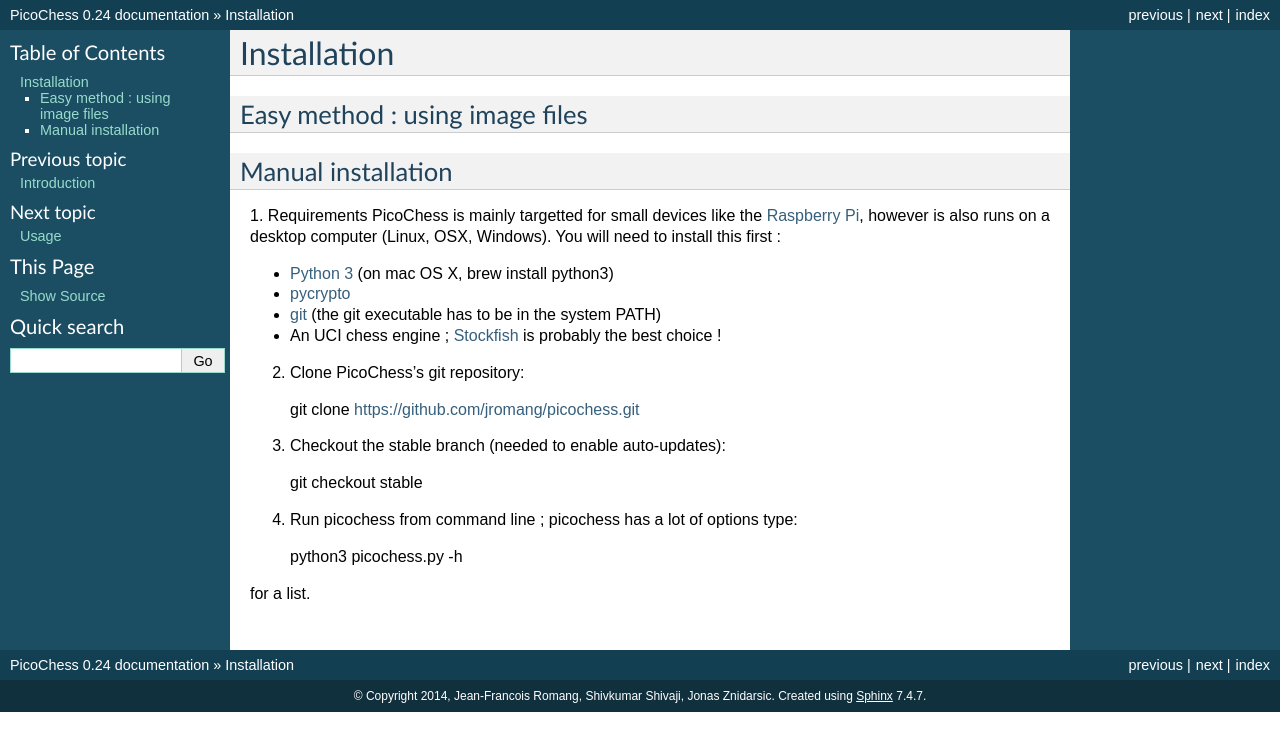
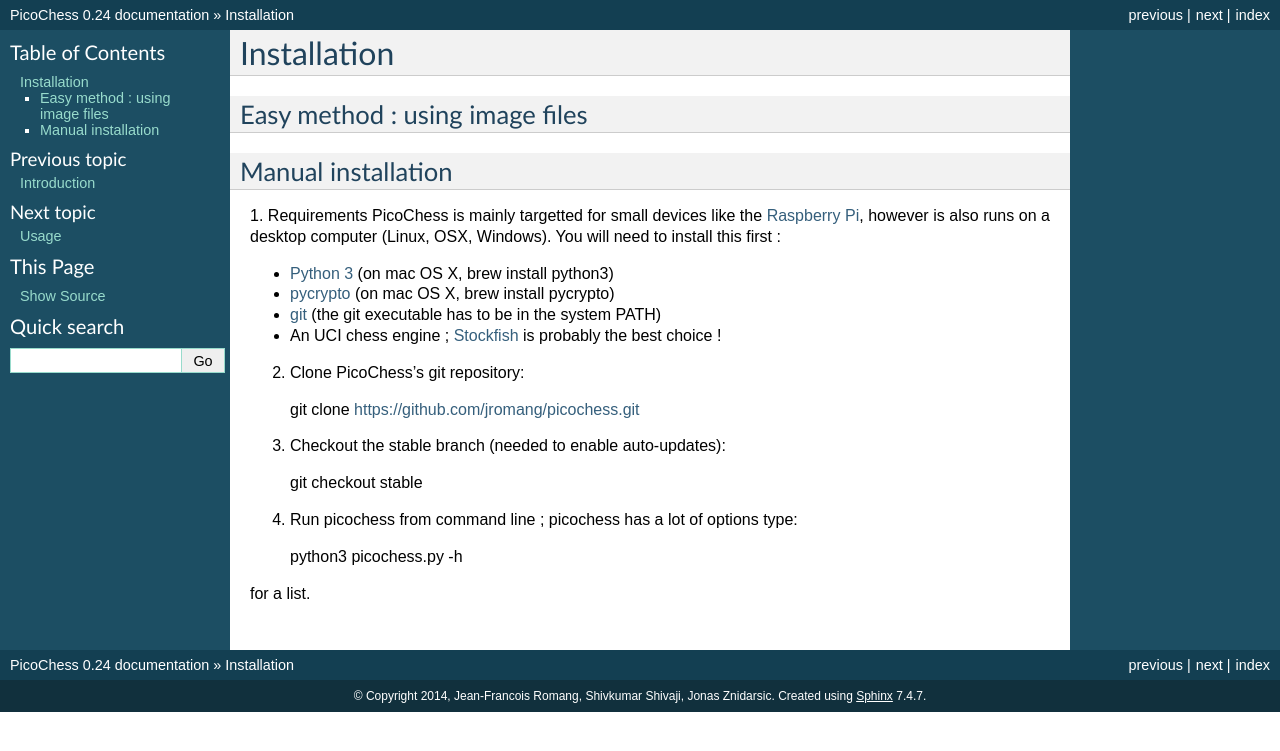
Before and after one commit to jromang/picochess, a Sphinx documentation site: the page built from docs/installation.rst, in a window 1280 px wide. Shown: the top 751 px of the page. Built offline with Sphinx 7.4.7, drawn with Linux system fonts in a browser that asks for light colours.

Commit message:
Update installation.rst

```diff
--- a/docs/installation.rst
+++ b/docs/installation.rst
@@ -13,7 +13,7 @@
 
 * `Python 3 <https://www.python.org/downloads/>`_ (on mac OS X, brew install python3)
 
-* `pycrypto <https://pypi.python.org/pypi/pycrypto>`_
+* `pycrypto <https://pypi.python.org/pypi/pycrypto>`_ (on mac OS X, brew install pycrypto)
 
 * `git <http://git-scm.com/>`_ (the git executable has to be in the system PATH)
 
```
